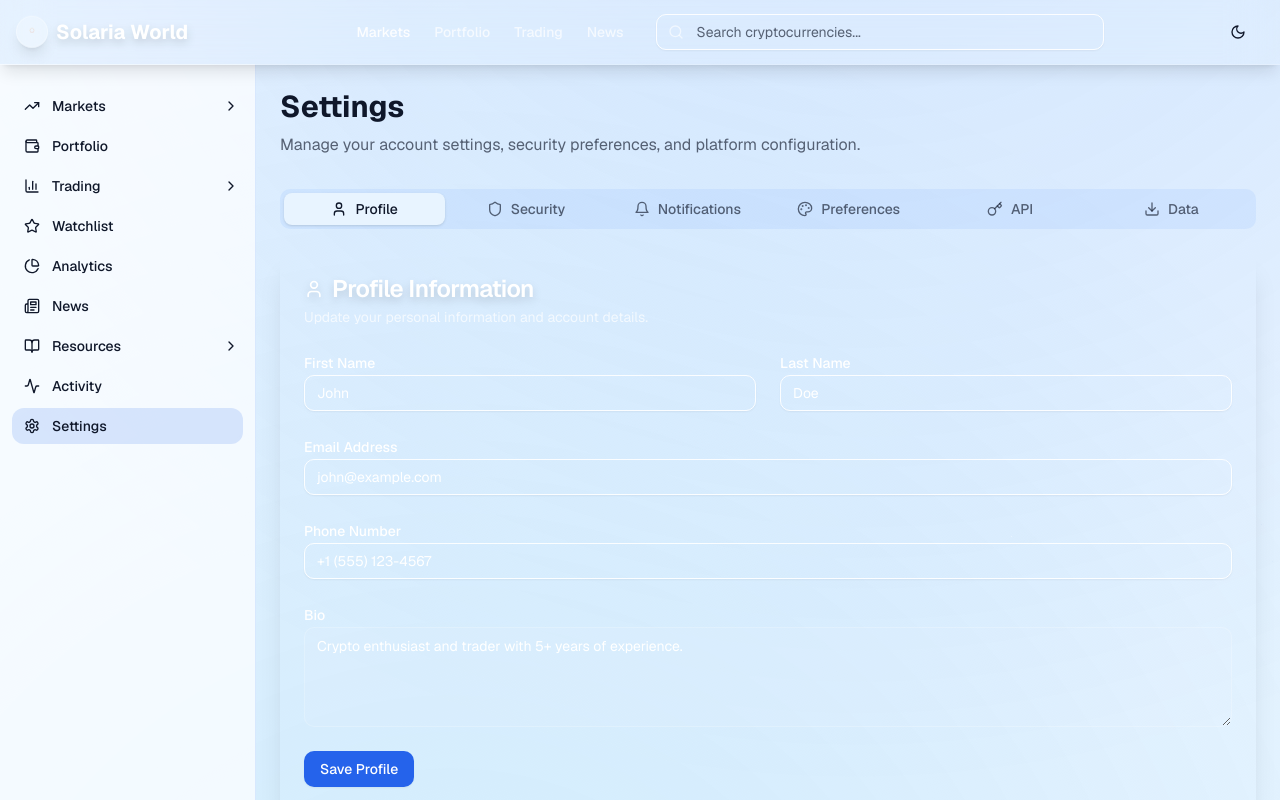
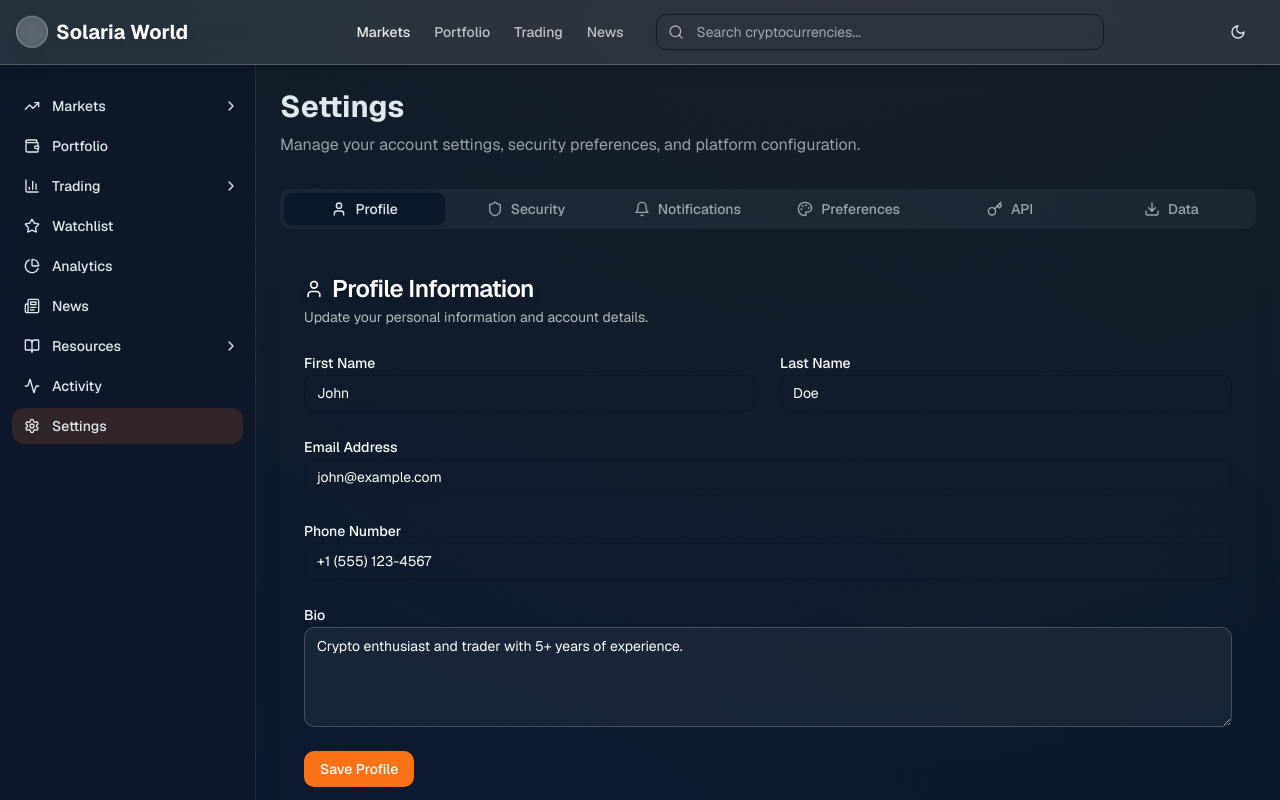
Before and after one commit to vpinvestments/Final-Solaria, a Next.js app: page /settings in a window 1280 px wide. Shown: the top 800 px of the page. Built offline with nearby package versions, Linux system fonts and the light colour scheme.

Commit message:
feat: darken theme with orange and black accents
Change to deep navy background, orange accents, and black elements.

Co-authored-by: null <213798005+vpinvestments@users.noreply.github.com>

```diff
--- a/app/globals.css
+++ b/app/globals.css
@@ -4,71 +4,71 @@
 @custom-variant dark (&:is(.dark *));
 
 :root {
-  /* Lightened blue color scheme with brighter backgrounds */
-  --background: #e8f4ff;
-  --foreground: #0f172a;
-  --card: rgba(255, 255, 255, 0.85);
-  --card-foreground: #0f172a;
-  --popover: rgba(255, 255, 255, 0.95);
-  --popover-foreground: #0f172a;
-  --primary: #2563eb;
+  /* Darkened blue background (50% darker) with orange and black elements */
+  --background: #0a1929;
+  --foreground: #e2e8f0;
+  --card: rgba(15, 23, 42, 0.85);
+  --card-foreground: #e2e8f0;
+  --popover: rgba(15, 23, 42, 0.95);
+  --popover-foreground: #e2e8f0;
+  --primary: #f97316;
   --primary-foreground: #ffffff;
-  --secondary: rgba(59, 130, 246, 0.12);
-  --secondary-foreground: #0f172a;
-  --muted: rgba(59, 130, 246, 0.08);
-  --muted-foreground: rgba(15, 23, 42, 0.65);
-  --accent: #0ea5e9;
-  --accent-foreground: #ffffff;
+  --secondary: rgba(249, 115, 22, 0.12);
+  --secondary-foreground: #e2e8f0;
+  --muted: rgba(148, 163, 184, 0.08);
+  --muted-foreground: rgba(226, 232, 240, 0.65);
+  --accent: #fb923c;
+  --accent-foreground: #000000;
   --destructive: #ef4444;
   --destructive-foreground: #ffffff;
-  --border: rgba(59, 130, 246, 0.15);
-  --input: rgba(255, 255, 255, 0.9);
-  --ring: rgba(37, 99, 235, 0.4);
-  --chart-1: #2563eb;
-  --chart-2: #0ea5e9;
-  --chart-3: #3b82f6;
-  --chart-4: #6366f1;
-  --chart-5: #8b5cf6;
+  --border: rgba(148, 163, 184, 0.15);
+  --input: rgba(15, 23, 42, 0.9);
+  --ring: rgba(249, 115, 22, 0.4);
+  --chart-1: #f97316;
+  --chart-2: #fb923c;
+  --chart-3: #fdba74;
+  --chart-4: #1e40af;
+  --chart-5: #3b82f6;
   --radius: 0.75rem;
-  --sidebar: rgba(255, 255, 255, 0.7);
-  --sidebar-foreground: #0f172a;
-  --sidebar-primary: rgba(59, 130, 246, 0.1);
-  --sidebar-primary-foreground: #0f172a;
-  --sidebar-accent: rgba(37, 99, 235, 0.15);
-  --sidebar-accent-foreground: #0f172a;
-  --sidebar-border: rgba(59, 130, 246, 0.2);
-  --sidebar-ring: rgba(37, 99, 235, 0.3);
+  --sidebar: rgba(15, 23, 42, 0.7);
+  --sidebar-foreground: #e2e8f0;
+  --sidebar-primary: rgba(249, 115, 22, 0.1);
+  --sidebar-primary-foreground: #e2e8f0;
+  --sidebar-accent: rgba(249, 115, 22, 0.15);
+  --sidebar-accent-foreground: #e2e8f0;
+  --sidebar-border: rgba(148, 163, 184, 0.2);
+  --sidebar-ring: rgba(249, 115, 22, 0.3);
 }
 
 .dark {
-  /* Lighter dark mode with blue tones */
-  --background: #1e3a5f;
+  /* Even darker mode with deep blacks and orange accents */
+  --background: #000000;
   --foreground: #f8fafc;
-  --card: rgba(255, 255, 255, 0.08);
+  --card: rgba(15, 23, 42, 0.6);
   --card-foreground: #f8fafc;
-  --popover: rgba(255, 255, 255, 0.1);
+  --popover: rgba(15, 23, 42, 0.8);
   --popover-foreground: #f8fafc;
-  --primary: #3b82f6;
+  --primary: #f97316;
   --primary-foreground: #ffffff;
-  --secondary: rgba(255, 255, 255, 0.12);
+  --secondary: rgba(249, 115, 22, 0.12);
   --secondary-foreground: #f8fafc;
-  --muted: rgba(255, 255, 255, 0.08);
+  --muted: rgba(148, 163, 184, 0.08);
   --muted-foreground: rgba(248, 250, 252, 0.7);
-  --accent: #0ea5e9;
-  --accent-foreground: #ffffff;
+  --accent: #fb923c;
+  --accent-foreground: #000000;
   --destructive: #ef4444;
   --destructive-foreground: #ffffff;
-  --border: rgba(255, 255, 255, 0.12);
-  --input: rgba(255, 255, 255, 0.08);
-  --ring: rgba(59, 130, 246, 0.4);
-  --sidebar: rgba(255, 255, 255, 0.05);
+  --border: rgba(148, 163, 184, 0.12);
+  --input: rgba(15, 23, 42, 0.6);
+  --ring: rgba(249, 115, 22, 0.4);
+  --sidebar: rgba(0, 0, 0, 0.8);
   --sidebar-foreground: #f8fafc;
-  --sidebar-primary: rgba(255, 255, 255, 0.08);
+  --sidebar-primary: rgba(249, 115, 22, 0.08);
   --sidebar-primary-foreground: #f8fafc;
-  --sidebar-accent: rgba(59, 130, 246, 0.15);
+  --sidebar-accent: rgba(249, 115, 22, 0.15);
   --sidebar-accent-foreground: #f8fafc;
-  --sidebar-border: rgba(255, 255, 255, 0.1);
-  --sidebar-ring: rgba(59, 130, 246, 0.3);
+  --sidebar-border: rgba(148, 163, 184, 0.1);
+  --sidebar-ring: rgba(249, 115, 22, 0.3);
 }
 
 @theme inline {
@@ -122,7 +122,7 @@
     position: relative;
   }
 
-  /* Enhanced ambient lighting with more visible blue gradients */
+  /* Updated ambient lighting with orange and blue gradients */
   body::before {
     content: "";
     position: fixed;
@@ -130,8 +130,8 @@
     left: -50%;
     width: 200%;
     height: 200%;
-    background: radial-gradient(circle at 25% 25%, rgba(59, 130, 246, 0.15) 0%, transparent 50%),
-      radial-gradient(circle at 75% 75%, rgba(14, 165, 233, 0.12) 0%, transparent 50%);
+    background: radial-gradient(circle at 25% 25%, rgba(249, 115, 22, 0.08) 0%, transparent 50%),
+      radial-gradient(circle at 75% 75%, rgba(30, 64, 175, 0.06) 0%, transparent 50%);
     animation: float 30s ease-in-out infinite;
     pointer-events: none;
     z-index: -1;
```
